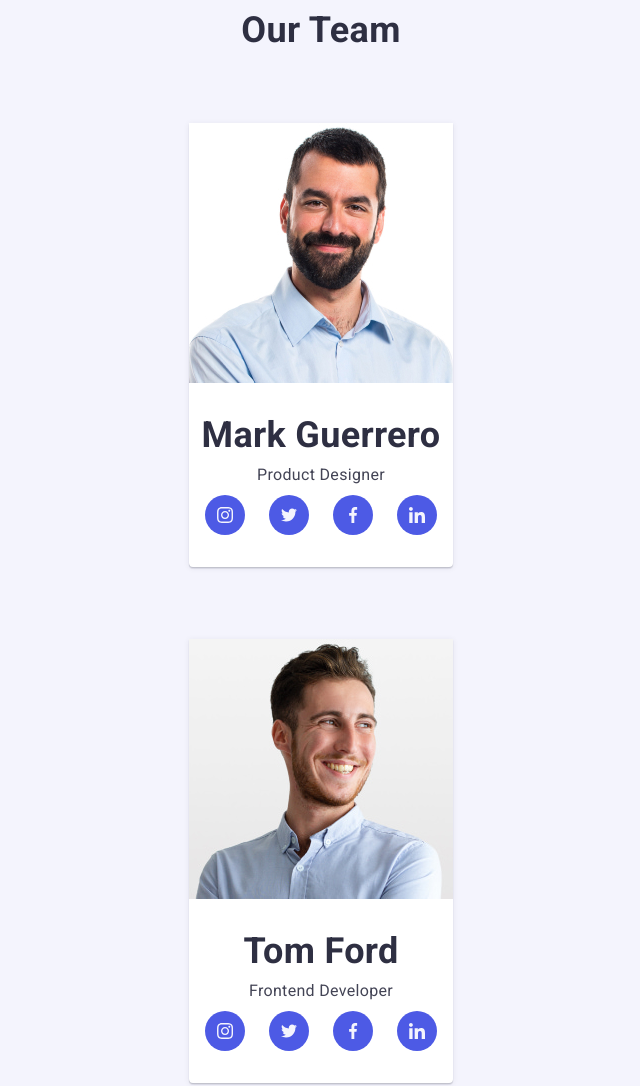
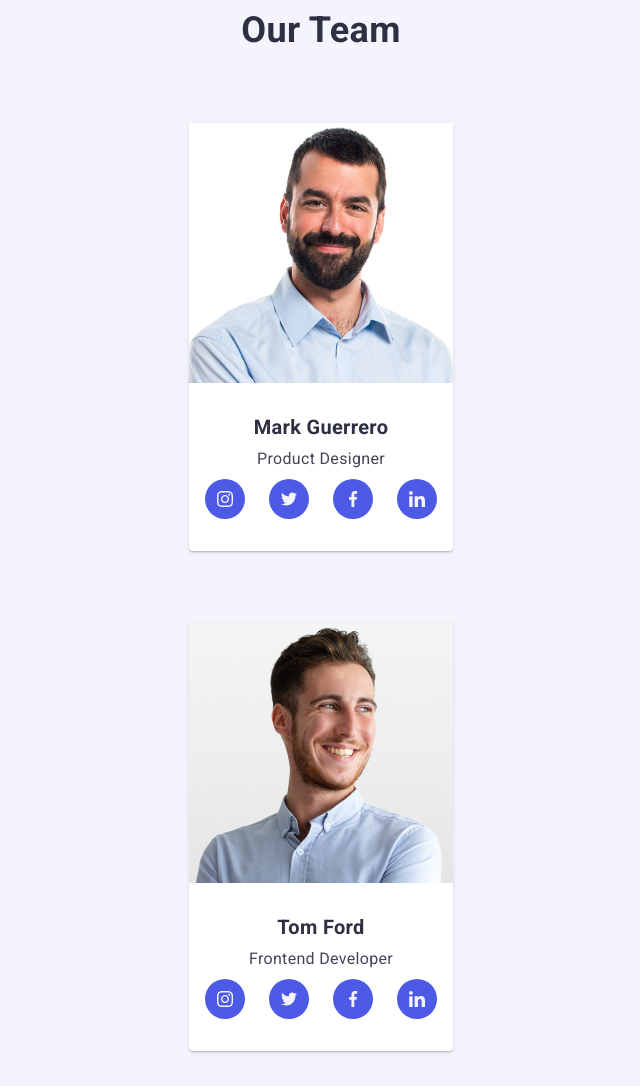
Before and after one commit to SvitlanaDovgopol/goit-markup-hw-07, a plain HTML site: page index.html in a window 1280 px wide. Shown: the part 1340-2426 px from the top of the page, without its empty margins (319-959 px from the left). Drawn offline with nearby package versions, Linux system fonts and the light colour scheme.

Commit message:
шрифти в команді

```diff
--- a/css/styles.css
+++ b/css/styles.css
@@ -487,6 +487,8 @@ img {
 
   .team .title {
     margin-bottom: 8px;
+    font-size: 20px;
+    line-height: 1.2;
     text-align: center;
   }
 
@@ -494,6 +496,10 @@ img {
     width: 264px;
     margin-left: auto;
     margin-right: auto;
+
+    font-weight: 400;
+    font-size: 16px;
+    line-height: 24px;
   }
 
   .team-item:not(:last-child) {
@@ -632,7 +638,7 @@ img {
   }
 
   .footer-text {
-    width: 268px;
+    display: block;
   }
 
   .footer-socials-name {
```
